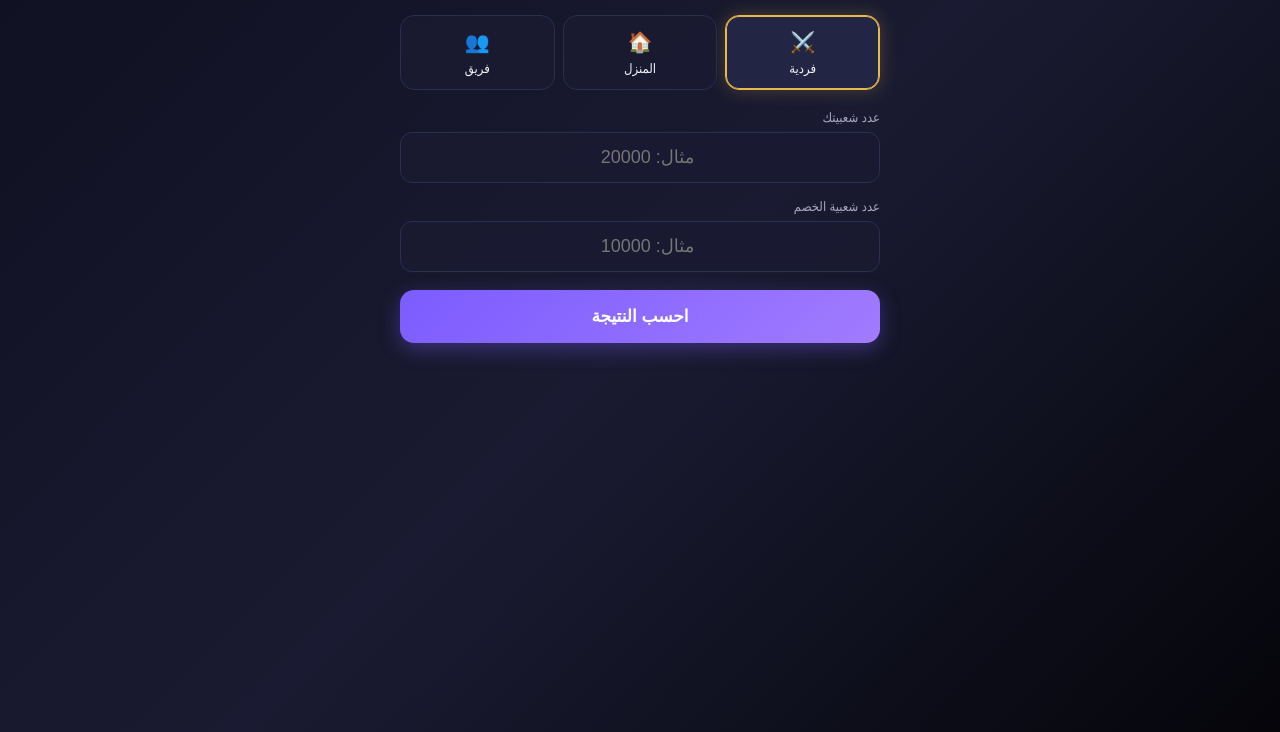
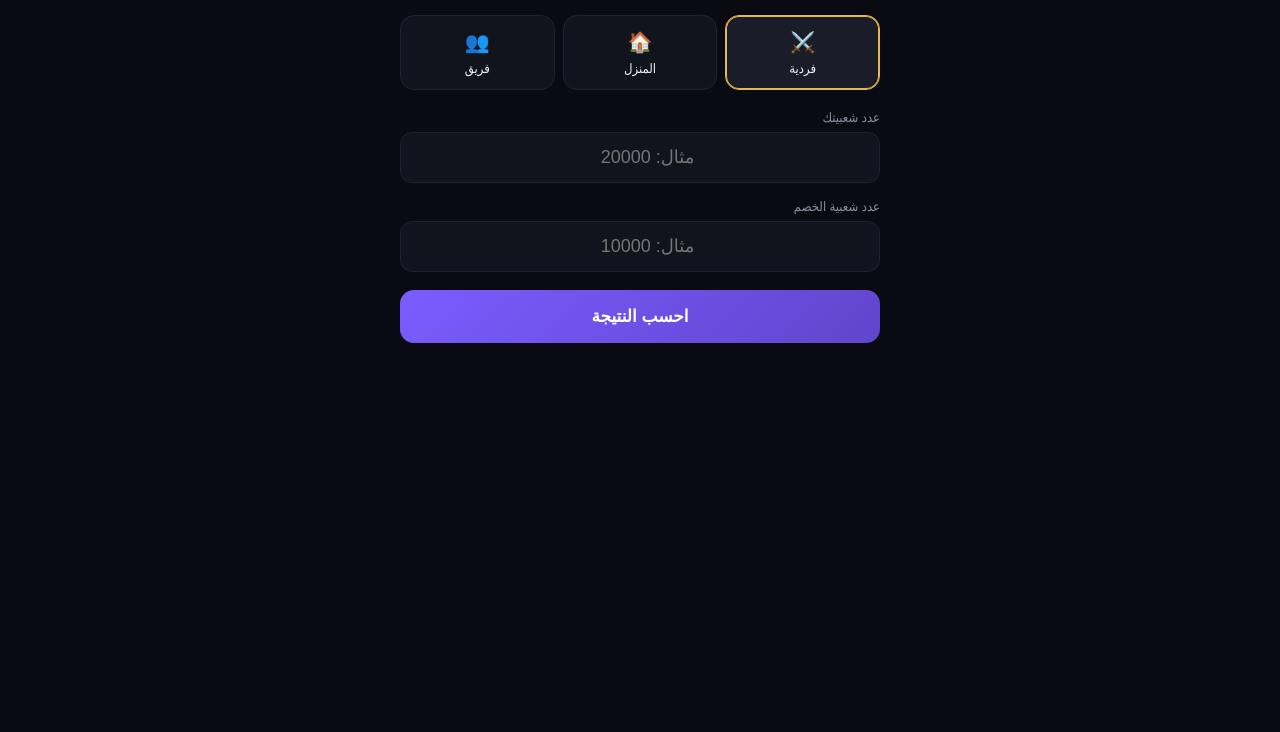
Before and after one commit to okkhaled0100-gif/popularity-battle-bot, a plain HTML site: page docs/index.html in a window 1280 px wide. Shown: the part 68-800 px from the top of the page. Drawn offline with Linux system fonts and the light colour scheme.

Commit message:
Apply flat minimalist dark theme

```diff
--- a/docs/index.html
+++ b/docs/index.html
@@ -7,31 +7,30 @@
 <script src="https://telegram.org/js/telegram-web-app.js"></script>
 <style>
   :root{
-    --bg:#0f1020; --card:#1a1b32; --card2:#232544;
+    --bg:#0a0b12; --card:#12141d; --card-border:#1f2233;
     --gold:#e8b84b; --accent:#7b5cff; --text:#f2f2f7;
-    --muted:#a6a6c0; --win:#3ddc84; --loss:#ff5c6c; --line:#2c2e50;
+    --muted:#8b8d9f; --win:#3ddc84; --loss:#ff5c6c; --line:#2c2e50;
   }
   *{box-sizing:border-box;margin:0;padding:0;-webkit-tap-highlight-color:transparent}
   body{
     font-family:'Segoe UI',Tahoma,sans-serif;color:var(--text);min-height:100vh;padding:16px;padding-bottom:40px;
-    background: linear-gradient(135deg, var(--bg) 0%, var(--card) 50%, #05050a 100%);
-    background-attachment:fixed;
+    background-color: var(--bg);
   }
   .wrap{max-width:480px;margin:0 auto;position:relative;z-index:1}
   h1{font-size:20px;text-align:center;margin-bottom:4px;color:var(--gold)}
   .sub{text-align:center;color:var(--muted);font-size:13px;margin-bottom:18px}
   .modes{display:grid;grid-template-columns:1fr 1fr 1fr;gap:8px;margin-bottom:18px}
-  .mode{background:rgba(26,27,50,.85);backdrop-filter:blur(4px);border:1px solid var(--line);border-radius:14px;padding:12px 6px;text-align:center;cursor:pointer;transition:.15s;font-size:13px}
+  .mode{background:var(--card);border:1px solid var(--card-border);border-radius:14px;padding:12px 6px;text-align:center;cursor:pointer;transition:.15s;font-size:13px}
   .mode .ic{font-size:20px;display:block;margin-bottom:4px}
-  .mode.active{border-color:var(--gold);background:var(--card2);box-shadow:0 0 0 1px var(--gold) inset,0 0 18px rgba(232,184,75,.25)}
+  .mode.active{border-color:var(--gold);background:#1a1c29;box-shadow:0 0 0 1px var(--gold) inset}
   .field{margin-bottom:14px}
   .field label{display:block;font-size:13px;color:var(--muted);margin-bottom:6px}
-  .field input{width:100%;background:rgba(26,27,50,.85);backdrop-filter:blur(4px);border:1px solid var(--line);border-radius:12px;padding:14px;font-size:18px;color:var(--text);text-align:center;outline:none}
-  .field input:focus{border-color:var(--accent);box-shadow:0 0 14px rgba(123,92,255,.3)}
-  .btn{width:100%;background:linear-gradient(135deg,var(--accent),#a17bff);color:#fff;border:none;border-radius:14px;padding:16px;font-size:17px;font-weight:bold;cursor:pointer;margin-top:4px;box-shadow:0 6px 20px rgba(123,92,255,.35)}
+  .field input{width:100%;background:var(--card);border:1px solid var(--card-border);border-radius:12px;padding:14px;font-size:18px;color:var(--text);text-align:center;outline:none;transition:.2s}
+  .field input:focus{border-color:var(--accent);box-shadow:0 0 0 1px var(--accent) inset}
+  .btn{width:100%;background:linear-gradient(135deg,var(--accent),#6145cc);color:#fff;border:none;border-radius:14px;padding:16px;font-size:17px;font-weight:bold;cursor:pointer;margin-top:4px;transition:.1s}
   .btn:active{transform:scale(.98)}
   .btn[disabled]{opacity:.6}
-  .result{margin-top:20px;background:rgba(26,27,50,.9);backdrop-filter:blur(6px);border:1px solid var(--line);border-radius:16px;padding:18px;display:none}
+  .result{margin-top:20px;background:var(--card);border:1px solid var(--card-border);border-radius:16px;padding:18px;display:none}
   .result.show{display:block;animation:fade .25s ease}
   @keyframes fade{from{opacity:0;transform:translateY(8px)}to{opacity:1;transform:none}}
   .rhead{text-align:center;font-size:22px;font-weight:bold;margin-bottom:14px}
```
